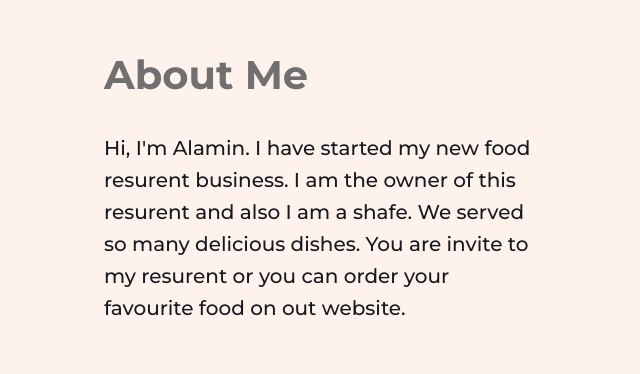
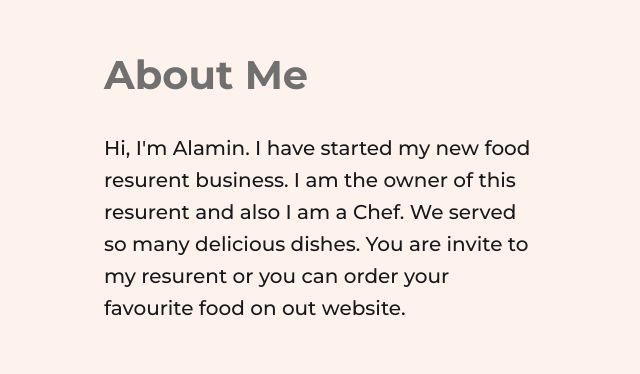
Before and after one commit to Alamin934/food-network, a plain HTML site: page index.html in a window 1280 px wide. Shown: the part 1137-1511 px from the top of the page, 600-1240 px from the left. Drawn offline with Linux system fonts and the light colour scheme.

Commit message:
Final Submission

```diff
--- a/index.html
+++ b/index.html
@@ -32,7 +32,7 @@
         <div class="half-width">
             <h2>About Me</h2>
             <p>Hi, I'm Alamin. I have started my new food resurent business. I am the owner of this resurent and also I
-                am a shafe. We served so many delicious dishes. You are invite to my resurent or you can order your
+                am a Chef. We served so many delicious dishes. You are invite to my resurent or you can order your
                 favourite food on out website.</p>
             <a class="gradient-button" href="https://www.linkedin.com/in/al-amin-40a29315b/" target="_blank">Contact
                 me</a>
```
